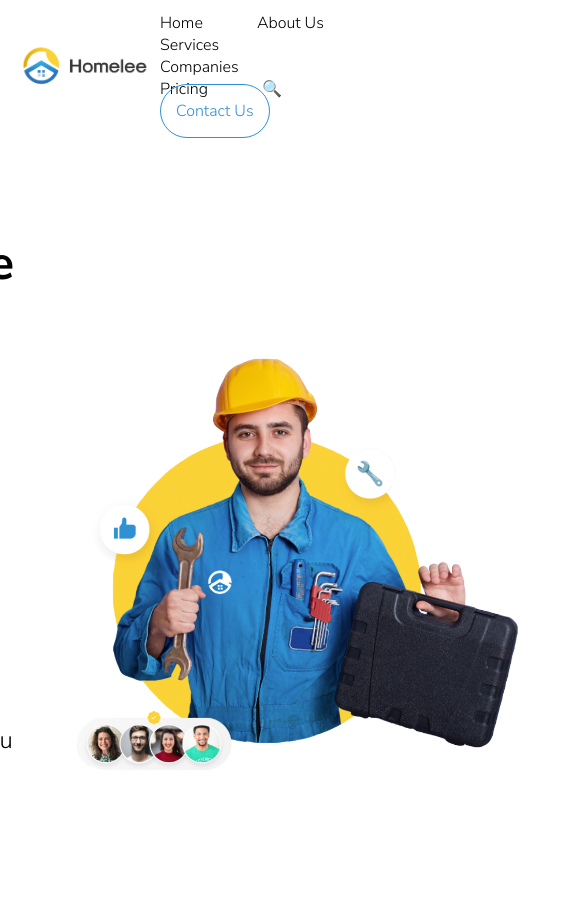
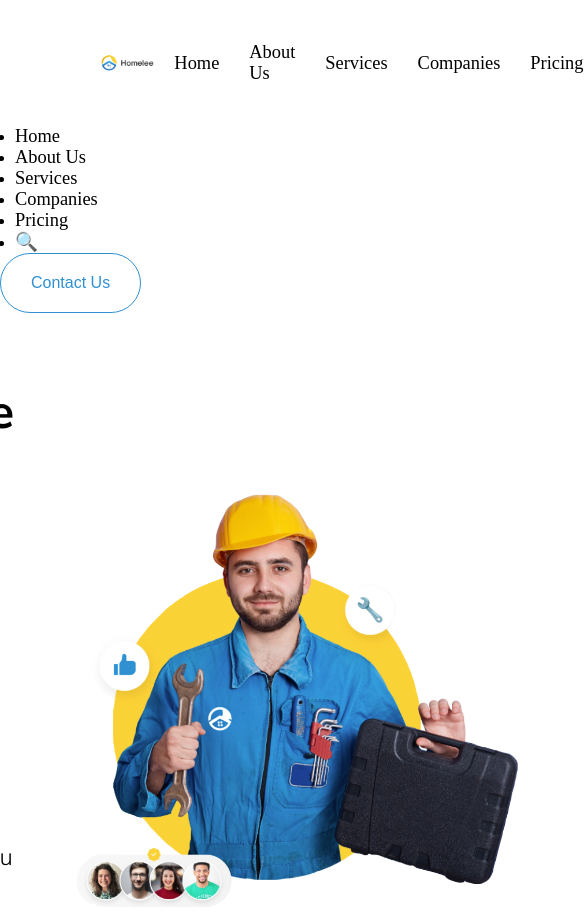
Before and after one commit to brunobrinate/projeto-homelee, a plain HTML site: page index.html in a window 390 px wide. Shown: the top 919 px of the page, 585 px wide, since content can reach past the window. Drawn offline with Linux system fonts and the light colour scheme.

Commit message:
start responsive

```diff
--- a/index.html
+++ b/index.html
@@ -12,17 +12,46 @@
 </head>
 <body>
     <header>
-        <img src="assets/logohomelle.png" alt="logo" id="logo">
+        <nav class="nav-bar">
+        <div class="logo">
+            <img src="assets/logohomelle.png" alt="logo" id="logo">
+        </div>
 
-    <nav>
-        <a>Home</a>
-        <a>About Us</a>
-        <a>Services</a>
-        <a>Companies</a>
-        <a>Pricing</a>
-        <a>🔍</a>
-        <span id="contact"><a>Contact Us</a></span>
-    </nav>
+        <div class="nav-list">
+            <ul>
+                <li class="nav-item"><a href="#" class="nav-link">Home</a></li>
+                <li class="nav-item"><a href="#" class="nav-link">About Us</a></li>
+                <li class="nav-item"><a href="#" class="nav-link">Services</a></li>
+                <li class="nav-item"><a href="#" class="nav-link">Companies</a></li>
+                <li class="nav-item"><a href="#" class="nav-link">Pricing</a></li>
+                <li class="nav-item"><a href="#" class="nav-link">🔍</a></li>
+            </ul>
+        </div>
+
+        <div class="contact-button">
+            <button><a href="#">Contact Us</a></button>
+        </div>
+
+        <div class="mobile-menu-icon">
+            <button><img class="icon" src="assets/menu_icon.svg" alt=""></button>
+        </div>
+        </nav>
+
+        <div class="mobile-menu">
+            <ul>
+                <li class="nav-item"><a href="#" class="nav-link">Home</a></li>
+                <li class="nav-item"><a href="#" class="nav-link">About Us</a></li>
+                <li class="nav-item"><a href="#" class="nav-link">Services</a></li>
+                <li class="nav-item"><a href="#" class="nav-link">Companies</a></li>
+                <li class="nav-item"><a href="#" class="nav-link">Pricing</a></li>
+                <li class="nav-item"><a href="#" class="nav-link">🔍</a></li>
+            </ul>
+
+            <div class="contact-button">
+                <button><a href="#">Contact Us</a></button>
+            </div>
+        </div>
+
     </header>
     <main>
         <div class="text-img">
--- a/style.css
+++ b/style.css
@@ -1,39 +1,69 @@
+*{
+    margin: 0;
+    padding: 0;
+
+}
+
 body{
     margin: 0px;
-    overflow: hidden;
+
 }
 
-#logo{
-    width: 150px;
-    height: auto;
-}
-
-header{
+.nav-bar{
     display: flex;
     flex-direction: row;
     justify-content: space-between;
+    padding: 1.5rem 6rem;
+ }
+
+
+ .logo{
+    display: flex;
     align-items: center;
-    padding: 10px;
+    max-width: 200px;
+ }
+
+ .logo>img{
+    width: 100%;
+    height: auto;
+ }
+
+.nav-list{
+    display: flex;
+    align-items: center;
 }
 
-nav{
-    margin-top: 2px;
-    font-family: 'Nunito Sans', sans-serif;
-
+.nav-list>ul{
+    display: flex;
+    align-items: center;
+    list-style: none;
 }
 
-nav>a{
-    padding-right: 50px;
-
+.nav-item{
+    margin: 0 15px;
 }
 
-#contact{
-    padding: 15px;
+.nav-link{
+    text-decoration: none;
+    font-size: 1.15rem;
+    color: black;
+}
+
+.contact-button>button{
+    display: flex;
+    border: 1px solid #3090D2;
     border-radius: 30px;
-    border: 1px #3090D2 solid;
-    margin-right: 50px;
-    transition: 250ms;
+    padding: 10px 15px;
+    background-color: white;
+    align-items: center;
+}
+
+.contact-button>button a{
+    text-decoration: none;
     color: #3090D2;
+    padding: 10px 15px;
+    align-items: center;
+    font-size: 1rem;
 }
 
 #contact:hover{
@@ -109,6 +139,7 @@ footer{
     font-family: 'Nunito Sans', sans-serif;
     font-weight: 300px;
     display: flex;
+    flex-direction: row;
     align-items: center;
     justify-content: center;
     margin-bottom: 0px;
@@ -221,3 +252,27 @@ footer{
     margin: 0;
     font-size: 2em;
 }
+
+@media (max-width: 576px){
+    .logo{
+        min-width: 40%;
+    }
+}
+
+@media (max-width: 768px){
+    .logo{
+       min-width: 32%;
+    }
+}
+
+@media (max-width: 950px){
+    .logo{
+        width: 25%;
+    }
+}
+
+@media (max-width: 1200px){
+    .logo{
+        width: 20%;
+    }
+}
```
Also changed, not shown: assets/close_icon.svg (added), assets/menu_icon.svg (added).
